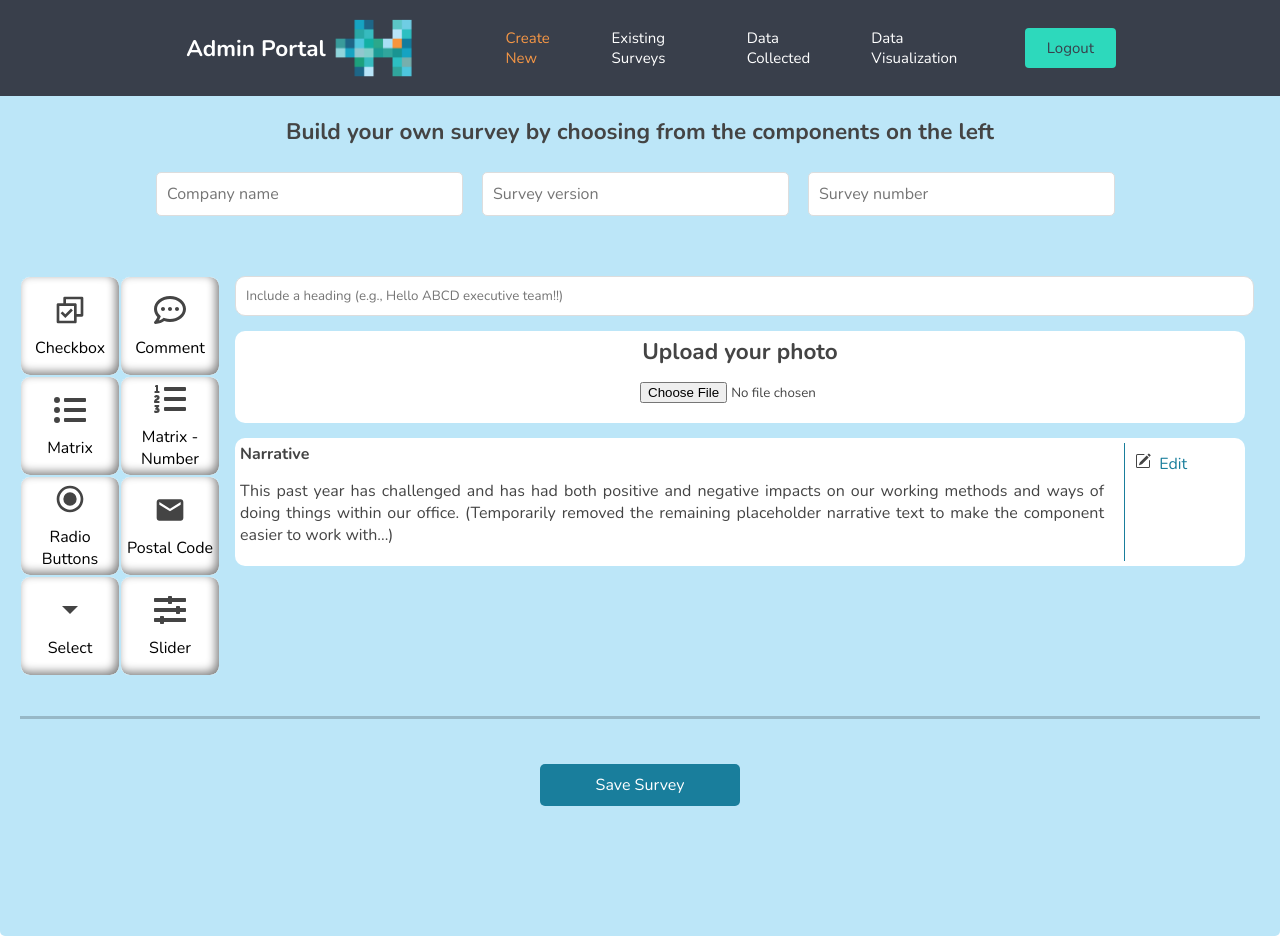
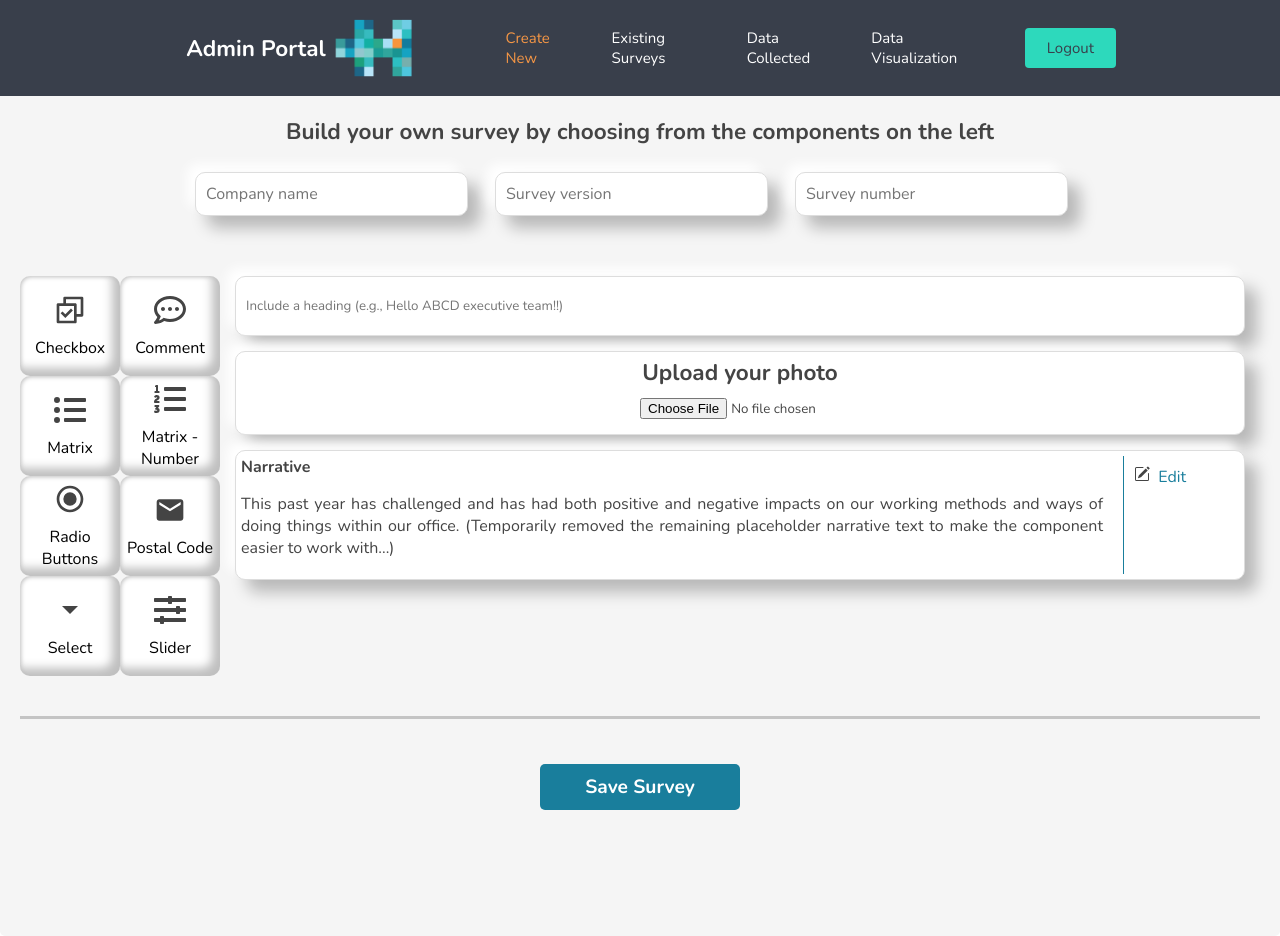
Before and after one commit to fjjes/project3-Hive, a React (Create React App) app in the folder client/: page /create-new in a window 1280 px wide. Built offline with nearby package versions, Linux system fonts and the light colour scheme.

Commit message:
Change admin-side styling to match client-side

```diff
--- a/client/src/components/AdminQuestions/MatrixOne.js
+++ b/client/src/components/AdminQuestions/MatrixOne.js
@@ -129,7 +129,11 @@ const MatrixOne = ({ question, questionNumber, setWholeSurveyInEditModeOrNot })
 
   return (
     <div className="question-component admin-question-component matrix">
-      <div className="question-and-buttons">
+
+
+      <div className="question-and-buttons" style={{display: "flex", flexDirection: "row", overflow: "hidden"}}>
+      <div className="temp-container" style={{overflowY: "auto", overflowX: "hidden"}}>
+
         <div className="question-and-options side-border-line">
           <p className="question-intro">Question {questionNumber}</p>
 
@@ -202,6 +206,7 @@ const MatrixOne = ({ question, questionNumber, setWholeSurveyInEditModeOrNot })
           </table>
           {inEditMode.status? <AddInputButton onAddInput={onAddInput} /> : null}
         </div>
+          </div>
         <div className="edit-buttons-group">
           {inEditMode.status ? (
             <div className="edit-button">
--- a/client/src/components/Form.css
+++ b/client/src/components/Form.css
@@ -48,7 +48,8 @@ h1 {
 .question-component {
 	height: 350px;
 	width: 800px;
-	overflow: scroll;
+	/* overflow: scroll; */
+  /* overflow: auto; */
 }
 
 .admin-portal-button {
--- a/client/src/components/pages/Admin/AdminPortal.css
+++ b/client/src/components/pages/Admin/AdminPortal.css
@@ -74,7 +74,9 @@ h2 {
 /* Page Bottom */
 .admin-container-bottom {
   padding: 20px;
-  background-color:#bce6f8;
+  /* background-color:#bce6f8; */
+  /* background-color: rgba(0, 0, 0, 0.05); */
+  background-color: #f5f5f5;
   /* background-color:rgb(217, 233, 238); */
   margin: 0px;
   border-radius: 0 0 5px 5px;
@@ -141,7 +143,9 @@ input[type=checkbox] {
   border: 1px solid #ddd;
   box-sizing: border-box;
   display:block;
-  width: 130%;
+  min-width: 130%;
+  border-radius: 10px;
+  box-shadow: 12px 12px 16px 0 rgb(0 0 0 / 25%), -8px -8px 12px 0 rgb(255 255 255);
 }
 
 .company-and-survey-name-inputs .col{
@@ -176,7 +180,7 @@ input[type=checkbox] {
 /* Left and Right Parts */
 .survey-selection-container {
   display: flex;
-  background-color:#bce6f8;
+  /* background-color:#bce6f8; */
   /* background-color: rgb(217, 233, 238); */
 }
 
@@ -213,10 +217,13 @@ input[type=checkbox] {
   margin: 0;
   padding: 5px;
   border-radius: 10px;
-  border: 1px #bce6f8 solid;
+  /* border: 1px #bce6f8 solid; */
+  /* border: 1px black solid; */
+  /* border: 1px black solid; */
   font-size: 1rem;
   background-color: #fff;
-  box-shadow: inset -3px -3px 10px grey;
+  /* box-shadow: inset -3px -3px 10px grey; */
+  box-shadow: inset -8px -8px 10px 0 rgb(0 0 0 / 25%), inset -8px -8px 10px 0 rgb(255 255 255), inset 1px 1px 4px 0 rgb(0 0 0 / 25%);
   color: black;
   width: 100px;
   height: 100px;
@@ -237,11 +244,14 @@ input[type=checkbox] {
 
 /* Right Custom Part */
 .admin-question-component {
+  /* border: 1px black solid; */
+  border: 1px solid #ddd;
   border-radius: 10px;
   background-color: white;
   padding: 5px;
   margin: 15px;
   display: flex;
+  box-shadow: 12px 12px 16px 0 rgb(0 0 0 / 25%), -8px -8px 12px 0 rgb(255 255 255);
 }
 
 .updated-copy-of-survey .admin-question-component {
@@ -311,14 +321,15 @@ input[type=checkbox] {
 
 .survey-selected-components .intro-heading{
   padding: 0px;
-  margin: 15px;
-  width: 100%;
+  /* margin: 15px; */
+  /* width: 100%; */
 }
 .survey-selected-components .intro-heading input{
   width:98%;
   padding: 10px 10px;
   margin: 10px 0;
-  border: 1px solid #ddd;
+  /* border: 1px solid #ddd; */
+  border: none;
   box-sizing: border-box;
   display:block;
   border-radius: 10px;
@@ -338,6 +349,11 @@ font-weight: bold;
   flex-direction: column;
   padding: 20px;
 	height: 90px;
+}
+
+.save-survey-button-and-link button {
+  font-weight: bold;
+  font-size: 1.2rem;
 }
 
 .list-table table{
--- a/client/src/components/pages/Admin/SaveSurvey.js
+++ b/client/src/components/pages/Admin/SaveSurvey.js
@@ -491,7 +491,7 @@ const SaveSurvey = ({ rowId, copyOrOriginal, wholeSurveyInEditModeOrNot, setWhol
         {/* RIGHT PART OF PAGE */}
         <div className="survey-selected-components">
           <div className="survey-selected-components-background">
-            <div className="intro-heading">
+            <div className="intro-heading admin-question-component">
               <input
                 type="text"
                 placeholder="Include a heading (e.g., Hello ABCD executive team!!)"
@@ -499,7 +499,7 @@ const SaveSurvey = ({ rowId, copyOrOriginal, wholeSurveyInEditModeOrNot, setWhol
                 onChange={(e) => setHeading(e.target.value)}
               />
             </div>
-						<div className="upload-image">
+						<div className="upload-image admin-question-component">
 							<label htmlFor="upload-button">
 								{image?.preview ? (
 									<img src={image.preview} width="200px" height="200px" />
```
